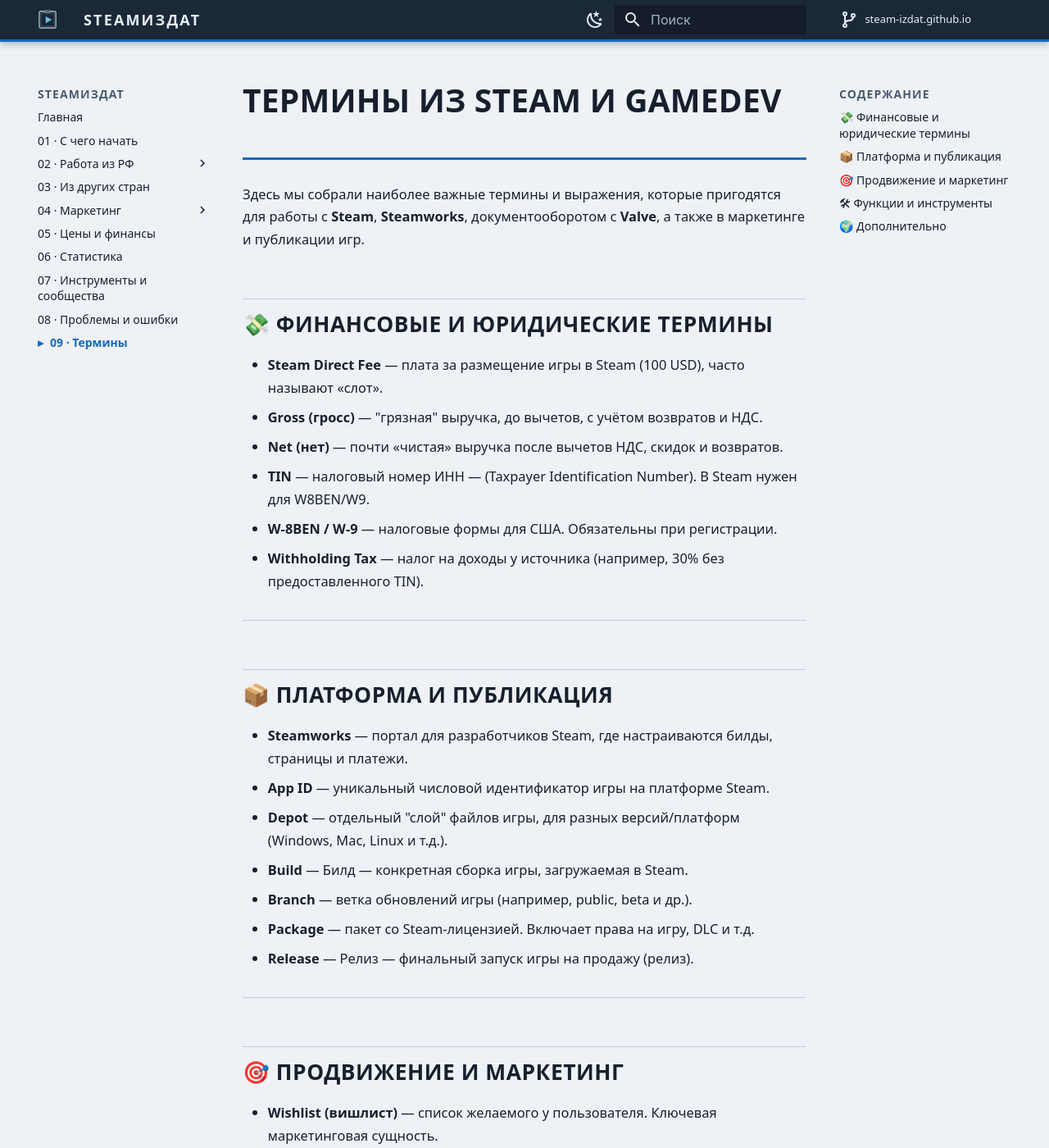
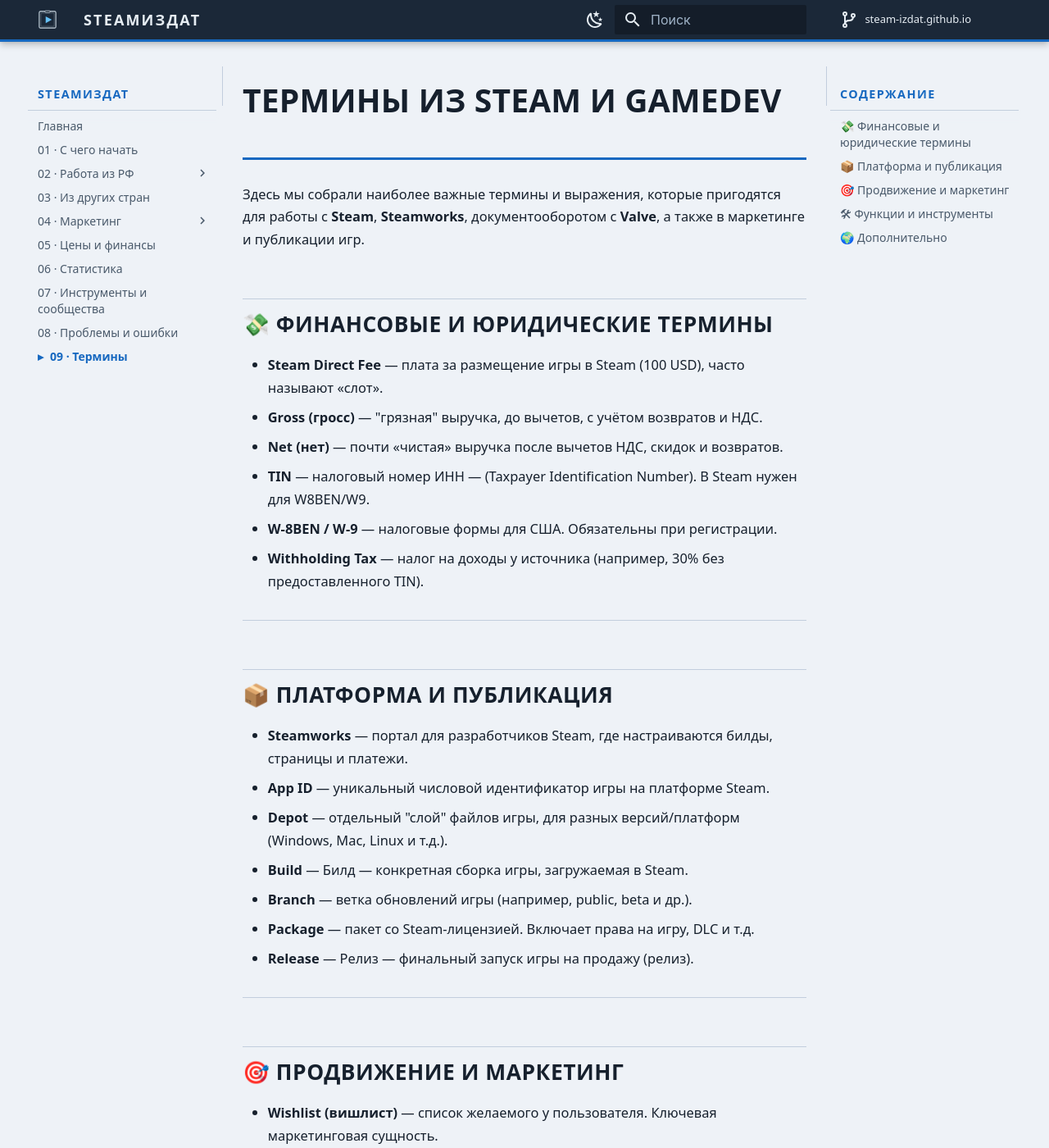
Before and after one commit to steam-izdat/steam-izdat.github.io, an MkDocs documentation site: the page built from docs/09-terms/index.md, in a window 1280 px wide and 1400 px high. Shown: the whole window at 82% size. Built offline with MkDocs 1.6.1 and Material for MkDocs 9.7.7, drawn with Linux system fonts in a browser that asks for light colours; comment, search, counter and statistics services are not loaded.

Commit message:
Навигация визуально отделена от текста статьи
- пункты меню приглушены (хром, не контент), активный — Steam-голубой
- боковые панели обрамлены линиями, ярлыки колонок STEAMиздат/Содержание выделены
- меню больше не сливается со статьёй

```diff
--- a/docs/stylesheets/extra.css
+++ b/docs/stylesheets/extra.css
@@ -162,18 +162,36 @@
 .md-header__title { text-transform: uppercase; letter-spacing: 0.12em; font-weight: 700; }
 .md-tabs { border-bottom: 1px solid rgba(0,0,0,.25); }
 
-/* ---------- НАВИГАЦИЯ (читаемый sans, не condensed-display) --------------- */
-.md-nav { font-family: var(--izd-body); font-size: 0.7rem; line-height: 1.4; letter-spacing: 0; }
+/* ---------- НАВИГАЦИЯ: визуально отделена от текста статьи ----------------- */
+.md-nav { font-family: var(--izd-body); font-size: 0.7rem; line-height: 1.45; letter-spacing: 0; }
+
+/* боковые панели обрамлены линией — видно, где меню, а где статья */
+.md-sidebar--primary { border-right: 1px solid var(--izd-line); }
+.md-sidebar--secondary { border-left: 1px solid var(--izd-line); }
+
+/* пункты меню приглушены — это навигация (хром), а не текст статьи */
+.md-nav__link { color: var(--izd-ink-soft); }
+.md-nav__link:hover { color: var(--izd-ink); }
+
+/* ярлыки колонок (STEAMиздат слева / Содержание справа) — явные шапки */
+.md-nav__title {
+  font-family: var(--izd-display);
+  text-transform: uppercase;
+  letter-spacing: 0.1em;
+  font-size: 0.72rem;
+  color: var(--izd-accent);
+  padding-bottom: 0.4rem;
+  margin-bottom: 0.35rem;
+  border-bottom: 1px solid var(--izd-line);
+}
+
+/* активный пункт — Steam-голубой + метка */
 .md-nav__item .md-nav__link--active { color: var(--izd-accent); font-weight: 600; }
-.md-nav__title { font-family: var(--izd-display); text-transform: uppercase; letter-spacing: 0.08em; }
-
 .md-nav__link--active::before {
   content: "▸ ";
   color: var(--izd-accent);
   font-weight: 700;
 }
-
-.md-sidebar--secondary .md-nav__title { font-size: 0.7rem; }
 
 /* ---------- ВЫНОСНЫЕ БЛОКИ (бывшие Notion-callout'ы) ---------------------- */
 .md-typeset .cl {
```
